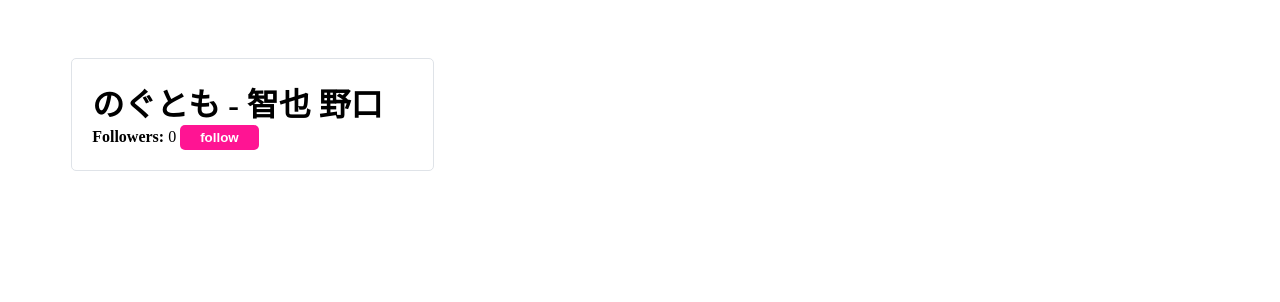
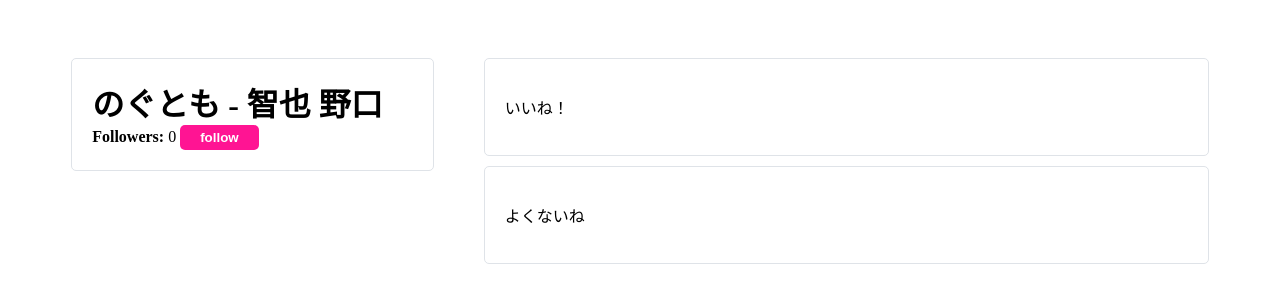
Before and after one commit to NwHub/twitter-clone, a Vue app: page / in a window 1280 px wide. Shown: the top 302 px of the page. Built offline with nearby package versions, Linux system fonts and the light colour scheme.

Commit message:
Tweet表示

```diff
--- a/src/components/Twitter.vue
+++ b/src/components/Twitter.vue
@@ -9,6 +9,12 @@
           <button @click="followerCount">follow</button>
         </div>
       </div>
+
+      <div class="user-profile__tweets-wrapper">
+          <div class="user-profile__tweets-wrapper__tweet-item" v-for="tweet in user.tweets" :key="tweet.id">
+              <p>{{tweet.content}}</p>
+            </div>
+            </div>
     </div>
   </div>
 </template>
@@ -23,7 +29,13 @@ export default {
       user: {
         userName: "のぐとも",
         firstName: "智也",
-        lastName: "野口"
+        lastName: "野口",
+        tweets: [
+  { id: 1, content: 'いいね！' },
+  { id: 2, content: 'よくないね' },
+]
+
+
       }
     };
   },
@@ -50,6 +62,24 @@ export default {
   border: 1px solid #dfe3e8;
   margin-bottom: auto;
 }
+/* ツイート */
+.user-profile__tweets-wrapper {
+  display: grid;
+  grid-gap: 10px;
+  margin-bottom: auto;
+}
+.user-profile__tweets-wrapper__tweet-item {
+  padding: 20px;
+  background-color: white;
+  border-radius: 5px;
+  border: 1px solid #dfe3e8;
+  box-sizing: border-box;
+  cursor: pointer;
+  transition: all 0.25s ease;
+}
+.user-profile__tweets-wrapper__tweet-item:hover {
+  transform: scale(1.1, 1.1);
+}
 h1 {
   margin: 0;
 }
```
